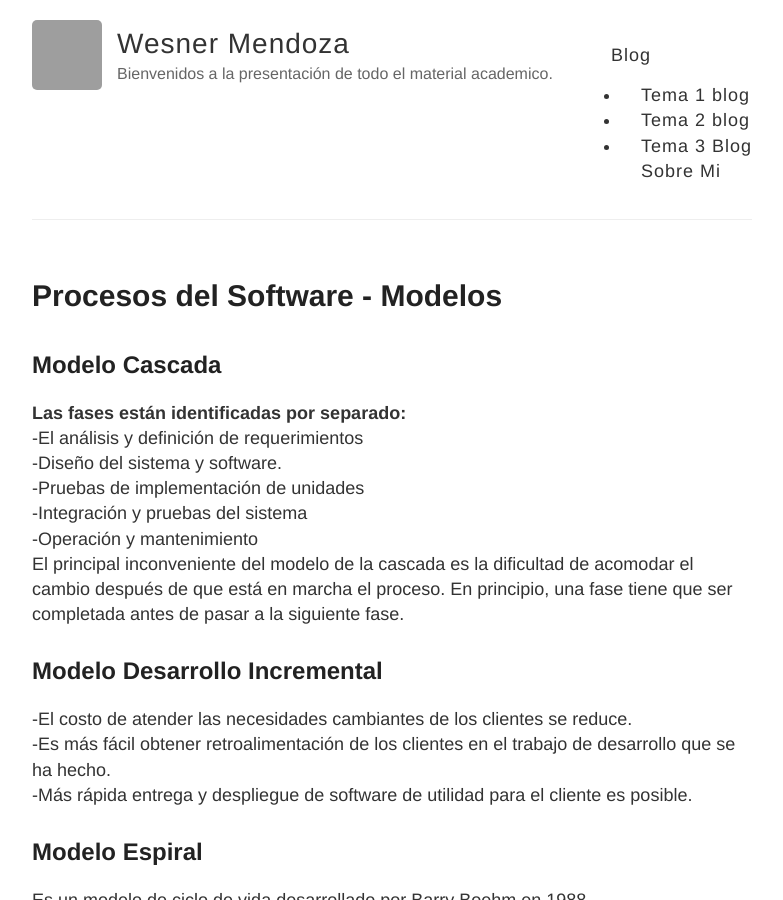
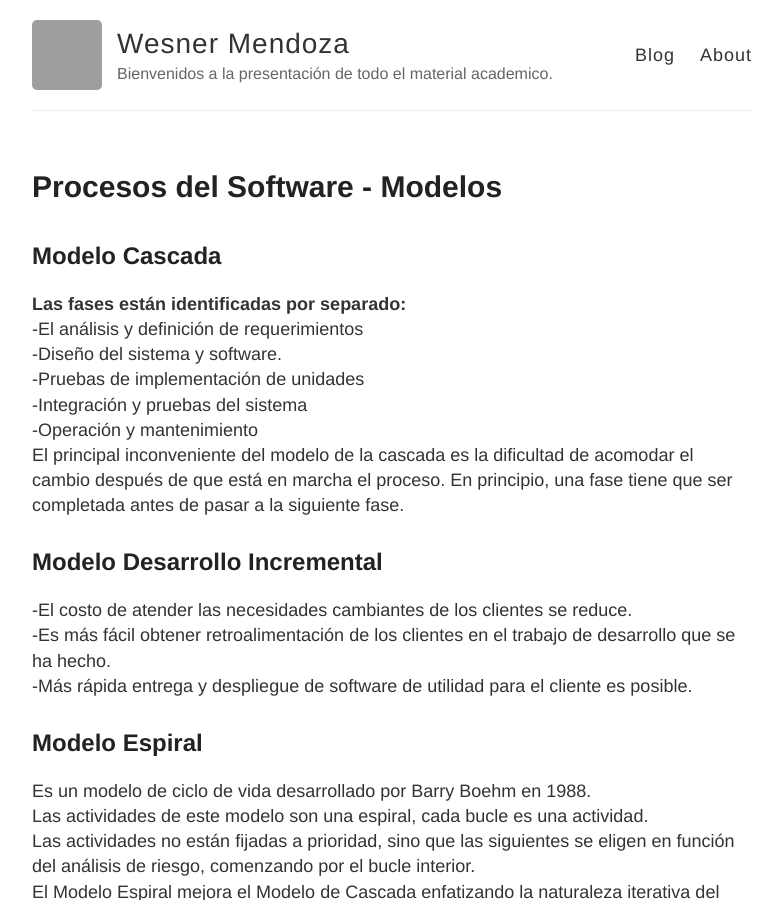
Before and after one commit to WesnerDaniel/WesnerDaniel.github.io, a Jekyll site: the page built from index.html, in a window 1280 px wide and 900 px high. Shown: the whole window, without its empty margins (248-1031 px from the left). Built offline with Jekyll 4.4.1, drawn with Linux system fonts in a browser that asks for light colours; grey boxes are pictures that could not be loaded.

Commit message:
Update default.html

```diff
--- a/_layouts/default.html
+++ b/_layouts/default.html
@@ -26,15 +26,8 @@
             <p class="site-description">{{ site.description }}</p>
           </div>
        <nav>
-         <a href="/Blog">Blog</a>
-                            <ul>
-                                <li><a href="LINK DEL POST 1">Tema 1 blog</a>
-                                </li>
-                                <li><a href="LINK DEL POST 2">Tema 2 blog</a>
-                                </li>
-                                <li><a href="LINK DEL POST 3">Tema 3 Blog</a>
-                                </li><a href="/about/">Sobre Mi</a>
-                            </ul>
+                <a href="{{ site.baseurl }}/">Blog</a>
+                <a href="{{ site.baseurl }}/about">About</a>
           </nav>
         </header>
       </div>
```
